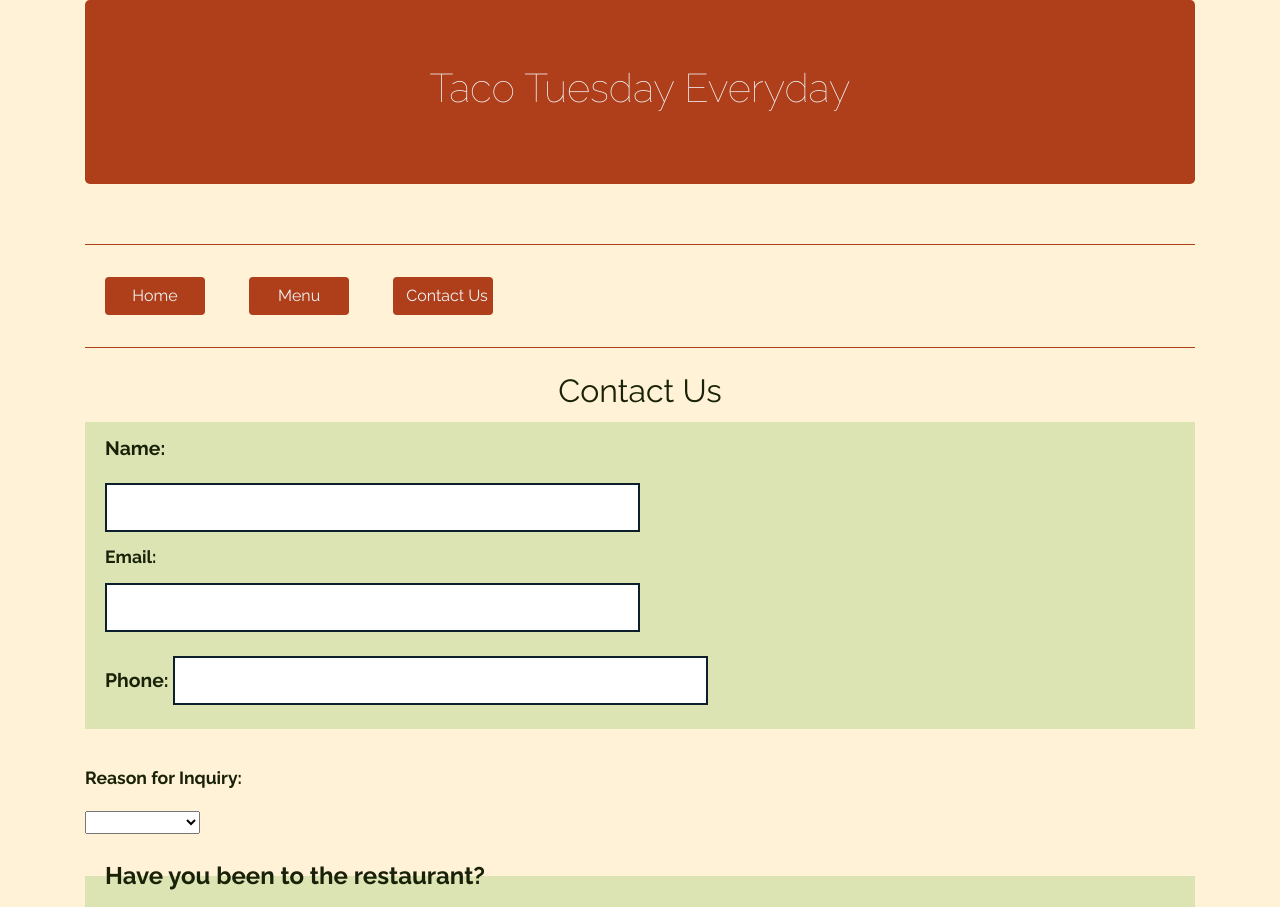
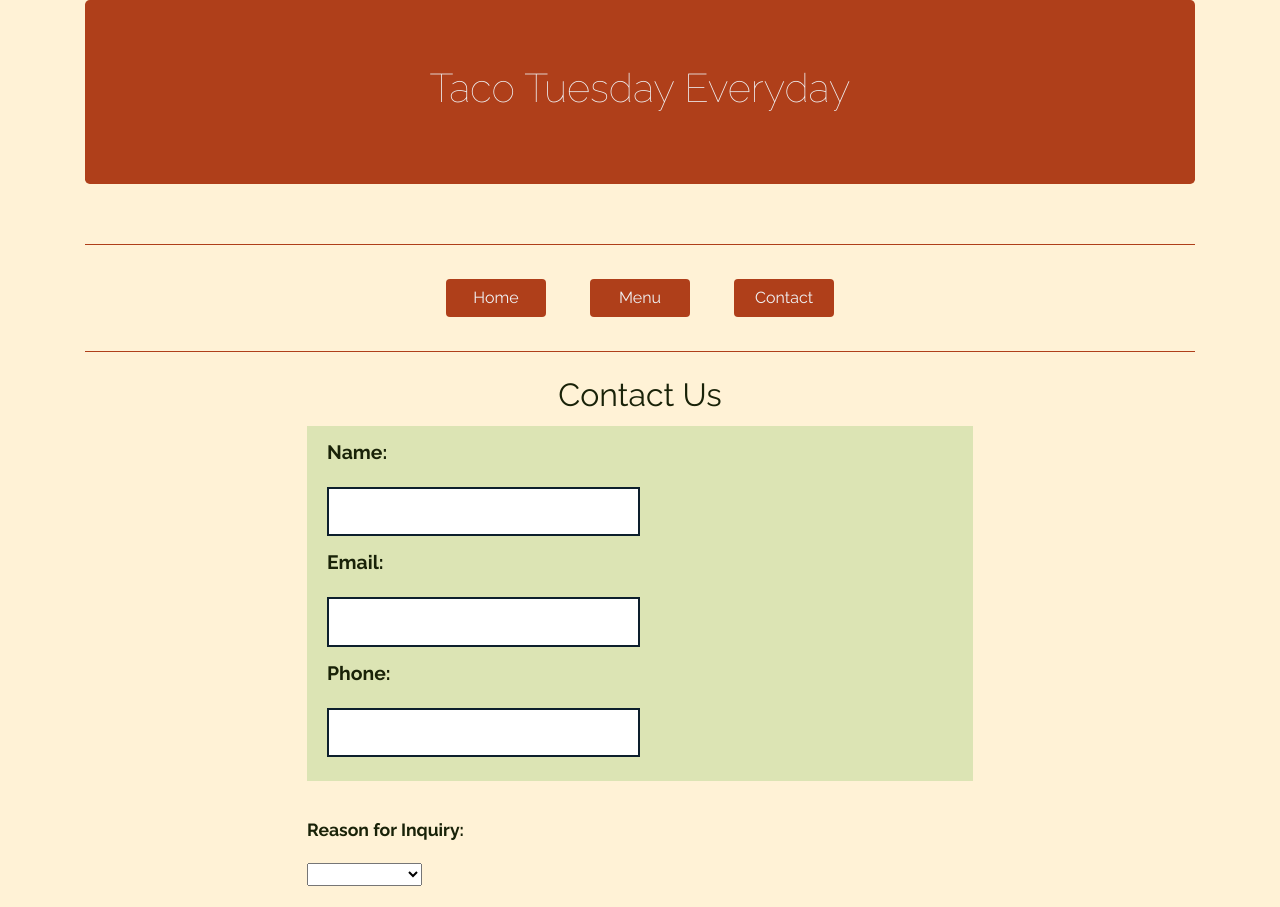
Before and after one commit to elenacaballero2/elenacaballero2.github.io, a plain HTML site: page Restaurant_CSS_BS/contact.html in a window 1280 px wide. Shown: the top 907 px of the page. Drawn offline with nearby package versions, Linux system fonts and the light colour scheme.

Commit message:
fixed spacing

```diff
--- a/Restaurant_CSS_BS/Styles/restaurantStyles.css
+++ b/Restaurant_CSS_BS/Styles/restaurantStyles.css
@@ -31,9 +31,8 @@ header,footer,{
 nav{
 	border-top: thin #AF3F1A solid;
 	border-bottom: thin #AF3F1A solid;
-	padding-top: 12px;
-	padding-bottom: 12px;
 	margin-top: 4px;
+	padding:14px;
 }
 nav a{
 	background-color: #B4B8C5;
@@ -113,3 +112,19 @@ div.col-lg-3.col-12 {
 .review{
 	margin-bottom: 50px;
 }
+.form{
+	max-width: 60%;
+	margin: 0 auto;
+	/*padding: 50px;*/
+	padding-bottom: 100px;
+
+}
+/*alternate footer*/
+/*.footer{
+	background-color: #AF3F1A;
+	max-width: 100%;
+	padding: 50px;
+	text-align: center;
+	font-weight: 100;
+	color: white;
+}*/
--- a/Restaurant_CSS_BS/contact.html
+++ b/Restaurant_CSS_BS/contact.html
@@ -37,16 +37,18 @@
 			}
 
 			input[type=submit]{
-				font-size: 1.2em;
+				font-size: 1em;
 				background-color: #B4B8C5;
 				color: ##fef9ff;
 				padding: 4px 8px;
+				border:none;
 			}
 
 			input[type=submit]:hover{
 				background-color: #DCE4B4;
 			    color: #FEFFFE;
 			    font-weight: bold;
+			    border: none;
 			}
 
 			textarea{
@@ -71,24 +73,26 @@
 		</header>
 
 		<br>
-		<nav>
+		<nav style="text-align: center;">
 			<a class="btn" href="restaurant2.html">Home</a>
 			<a class="btn" href="menu2.html">Menu</a>
-			<a class="btn" href="contact.html">Contact Us</a>
+			<a class="btn" href="contact.html">Contact</a>
 		</nav>
 
 		<br>
 		<h2 style="font-weight: 400; text-align: center; font-size: 2em;">Contact Us</h2>
 
+<div class="form">
+
 <form action="" method="POST">
 	<fieldset>
 			<label for="Name">Name:</label><br>
-			<input type="text" id="Name" name="Name"><br
+			<input type="text" id="Name" name="Name"><br>
 
 			<label for="email">Email:</label><br>
 			<input type="text" id="Email" name="email"><br>
 
-			<label for="phone">Phone:</label>
+			<label for="phone">Phone:</label><br>
 			<input type="text" id="phone" name="phone"><br>
 	</fieldset>
 	<br>
@@ -114,7 +118,7 @@
 				<fieldset>
 					<legend>Best days to contact you: </legend><br>
 						<input type="checkbox" id="monday" name="monday" value="monday">
-						<label for="monday">M</label><br>
+						<label for="monday">M</label>
 
 						<input type="checkbox" id="tuesday" name="tuesday" value="tuesday">
 						<label for="tuesday">T</label>
@@ -136,7 +140,7 @@
 
 				<input type="submit" name="submit" value="submit">
 	</form>
-
+</div>
 
 
 
```
Also changed, not shown: Restaurant_CSS_BS/menu2.html (+4 -7 lines), Restaurant_CSS_BS/restaurant2.html (+1 -1 lines).
